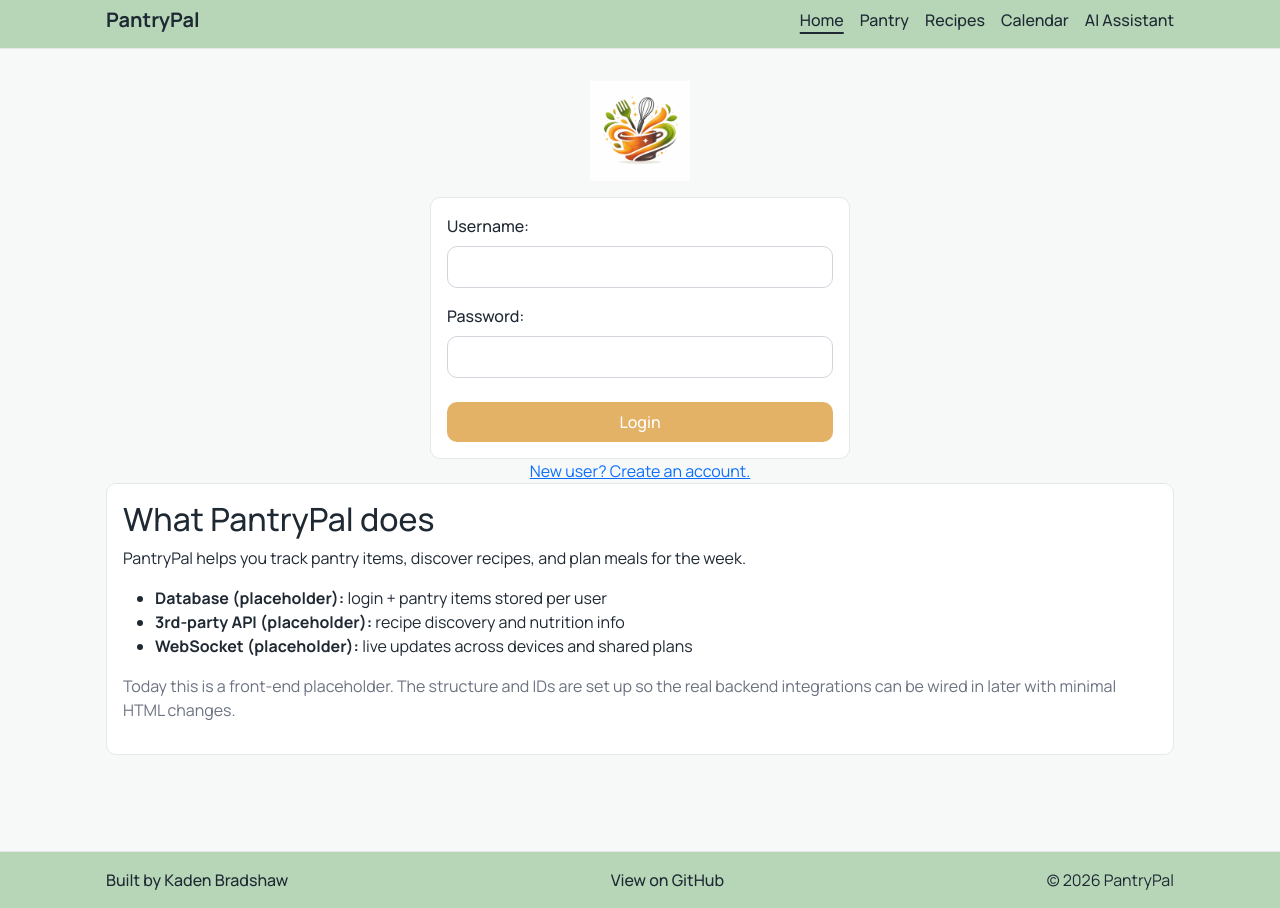
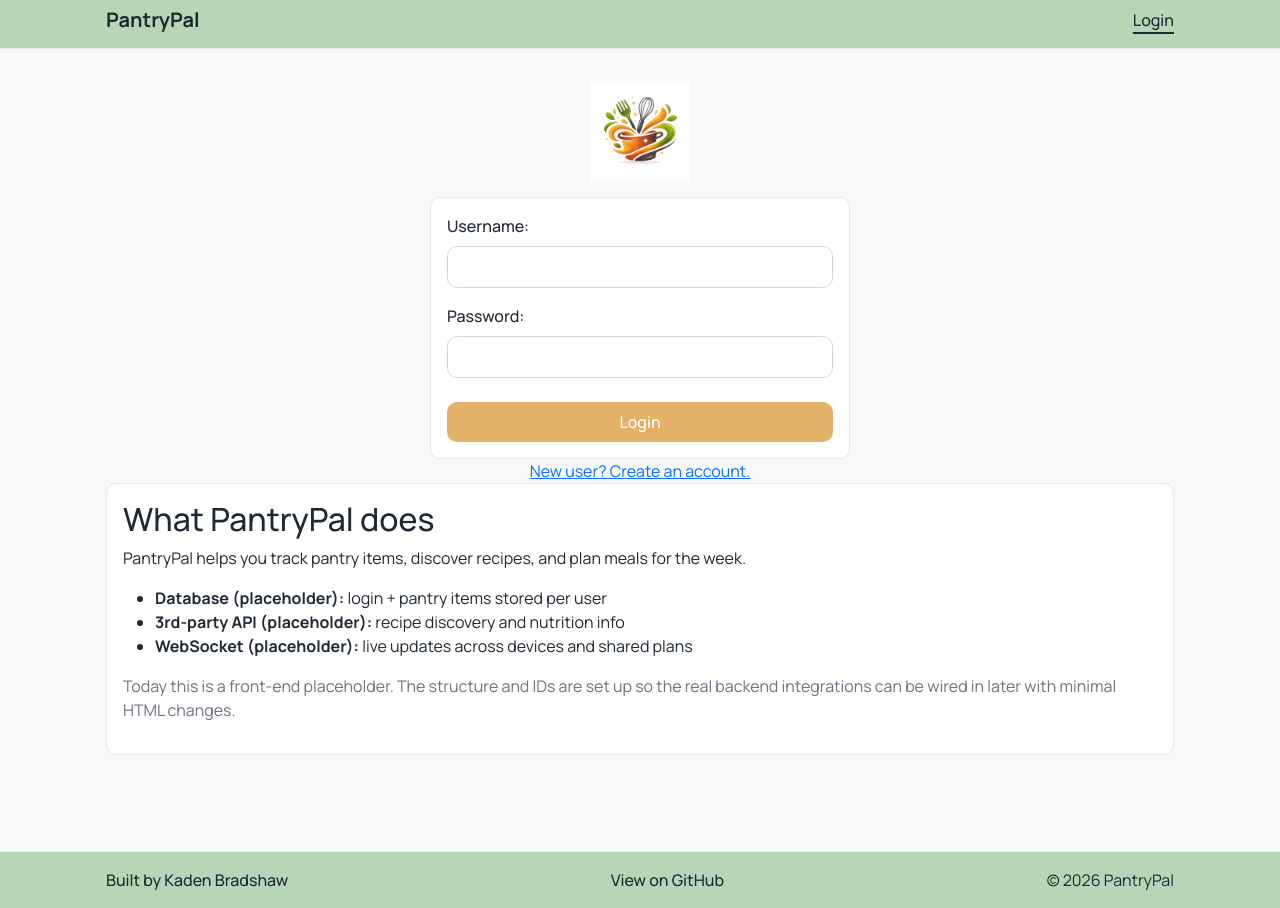
Before and after one commit to kdb82/StartupPantryPal, a React (Vite) app: page /login in a window 1280 px wide. Built offline with nearby package versions, Linux system fonts and the light colour scheme.

Commit message:
finished login, logout, register functionality

```diff
--- a/src/app.jsx
+++ b/src/app.jsx
@@ -1,6 +1,6 @@
 import React from "react";
 import "./global.css";
-import { BrowserRouter, NavLink, Routes, Route } from "react-router-dom";
+import { BrowserRouter, NavLink, Routes, Route, useNavigate } from "react-router-dom";
 import { Login } from "./login/login";
 import { Register } from "./register/register";
 import { Pantry } from "./pantry/pantry";
@@ -8,10 +8,17 @@ import { FriendsRecipes, Recipes } from "./recipes/recipes";
 import { Calendar } from "./calendar/calendar";
 import { AILanding } from "./aiLanding/ailanding";
 import { ProtectedRoute } from "./global_components/ProtectedRoute";
+import { useAuth } from "./global_components/AuthContext";
 
-export default function App() {
+function AppContent() {
+	const { currentUser, logout, isAuthenticated } = useAuth();
+	const navigate = useNavigate();
+
+	const handleLogout = () => {
+		logout();
+		navigate("/login");
+	};
 	return (
-		<BrowserRouter>
 		<div className="app">
 			<header className="app-header">
 				<div className="container">
@@ -19,11 +26,20 @@ export default function App() {
 					<div className="navigation-container">
 						<nav aria-label="Primary">
 							<ul className="nav-list">
-									<li><NavLink to="/login">Home</NavLink></li>
+							{isAuthenticated ? (
+								<>
 									<li><NavLink to="/pantry">Pantry</NavLink></li>
 									<li><NavLink to="/recipes">Recipes</NavLink></li>
 									<li><NavLink to="/calendar">Calendar</NavLink></li>
 									<li><NavLink to="/ai-assistant">AI Assistant</NavLink></li>
+									<li className="user-info"><em>Welcome, {currentUser.username}!</em></li>
+									<li><button onClick={handleLogout} className="logout-button">Logout</button></li>
+								</>
+							) : (
+								<>
+									<li><NavLink to="/login">Login</NavLink></li>
+								</>
+								)}
 							</ul>
 						</nav>
 					</div>
@@ -56,6 +72,13 @@ export default function App() {
 				</div>
 			</footer>
 		</div>
+	);
+}
+
+export default function App() {
+	return (
+		<BrowserRouter>
+			<AppContent />
 		</BrowserRouter>
 	);
 }
--- a/src/global.css
+++ b/src/global.css
@@ -197,6 +197,18 @@ select {
 	cursor: pointer;
 }
 
+.logout-button {
+	background: var(--color-secondary);
+	border-radius: var(--radius);
+	border: 1px solid var(--color-secondary);
+	color: white;
+}
+
+.logout-button:hover {
+	background: transparent;
+	color: var(--color-secondary);
+}
+
 .form-actions button:hover {
 	opacity: 0.85;
 }
```
Lines whose indentation alone changed are shown as unchanged.
